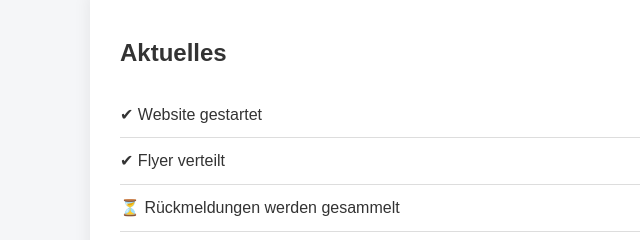
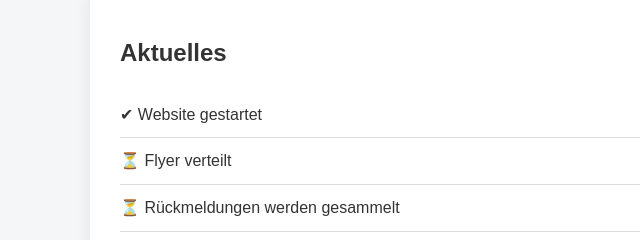
Before and after one commit to Talstrasse-Eppingen/talstrasse-initiative, a plain HTML site: page index.html in a window 1280 px wide. Shown: the part 1260-1500 px from the top of the page, 0-640 px from the left. Drawn offline with Linux system fonts and the light colour scheme.

Commit message:
Update index.html

```diff
--- a/index.html
+++ b/index.html
@@ -274,7 +274,7 @@ Im Mittelpunkt stehen weniger Verkehrslärm, mehr Sicherheit und ein konstruktiv
 <h2>Aktuelles</h2>
 
 <div class="news-item">✔ Website gestartet</div>
-<div class="news-item">✔ Flyer verteilt</div>
+<div class="news-item">⏳ Flyer verteilt</div>
 <div class="news-item">⏳ Rückmeldungen werden gesammelt</div>
 <div class="news-item">⏳ Gespräch mit Stadt geplant</div>
 
```
